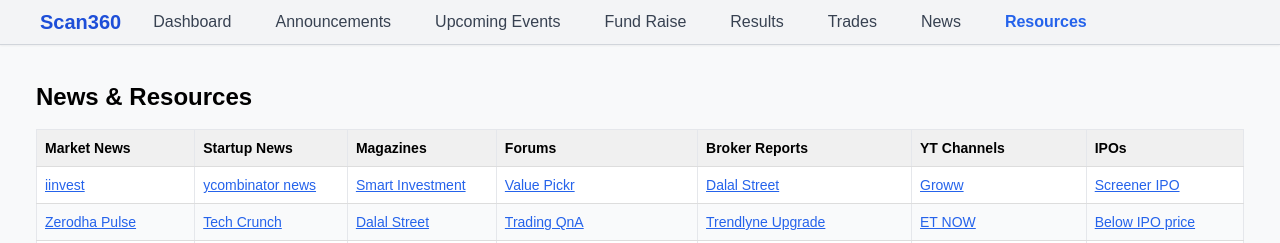
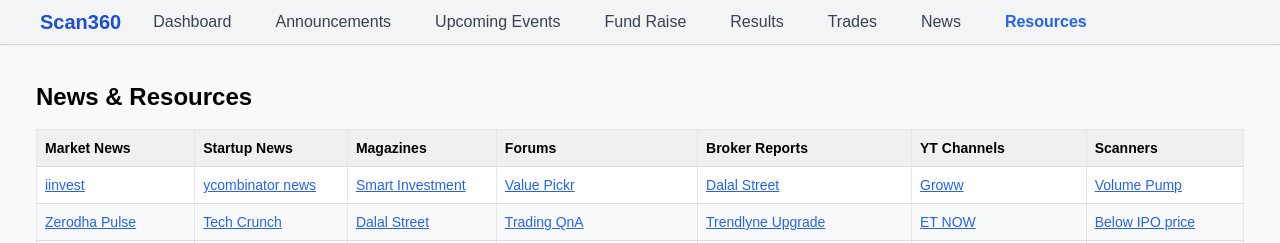
Before and after one commit to parthindia47/scan360, a React (Create React App) app in the folder source/client/: page /Resources in a window 1280 px wide. Shown: the top 243 px of the page. Built offline with nearby package versions, Linux system fonts and the light colour scheme; the HTML template or start-up script is replaced by a standard one.

Commit message:
added scaners

```diff
--- a/source/client/src/Resources.js
+++ b/source/client/src/Resources.js
@@ -67,9 +67,9 @@ const linksData = [
     ],
   },
   {
-    category: 'IPOs',
+    category: 'Scanners',
     links: [
-      { name: 'Screener IPO', url: 'https://www.screener.in/ipo/' },
+      { name: 'Volume Pump', url: 'https://trendlyne.com/stock-screeners/volume-based/high-volume-stocks/top-gainers/today/' },
       { name: 'Below IPO price', url: 'https://www.screener.in/ipo/below-price/' },
       { name: 'IPO listing Returns', url: 'https://groww.in/ipo/closed' },
     ],
```
